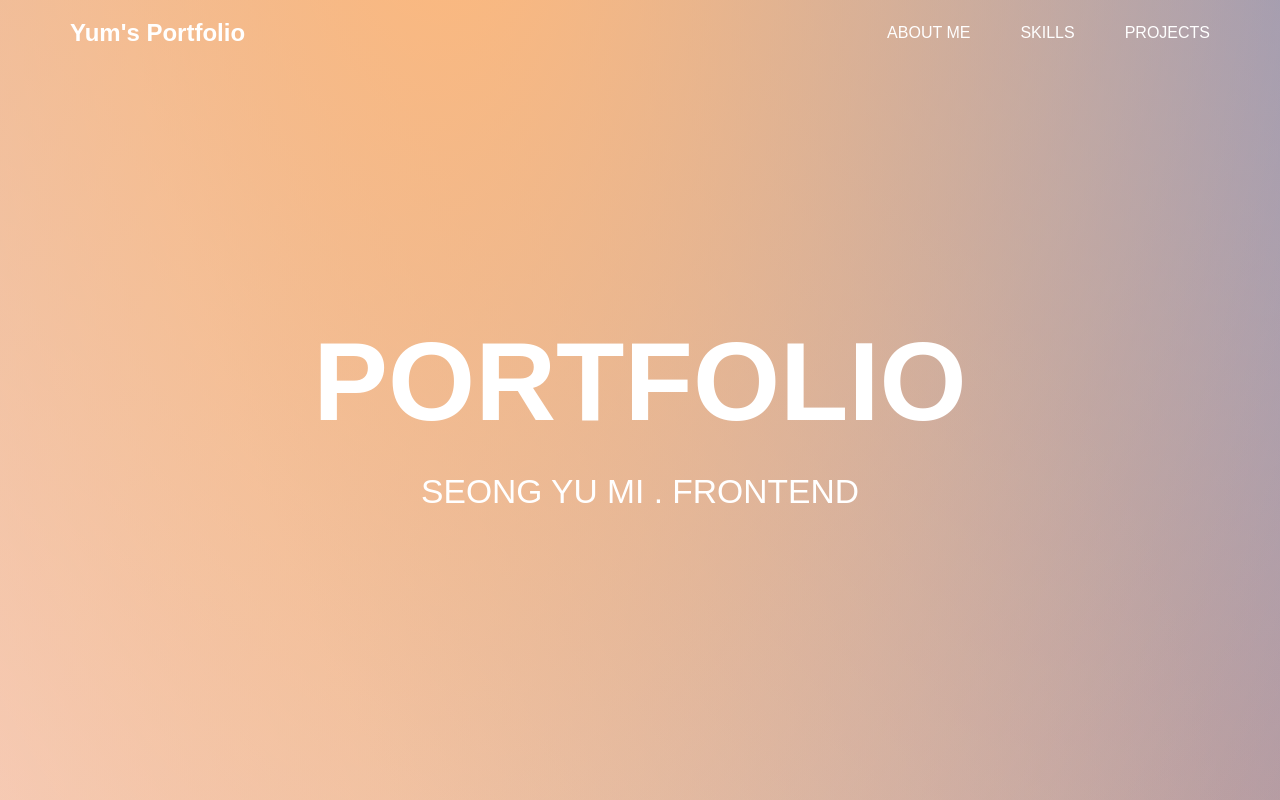
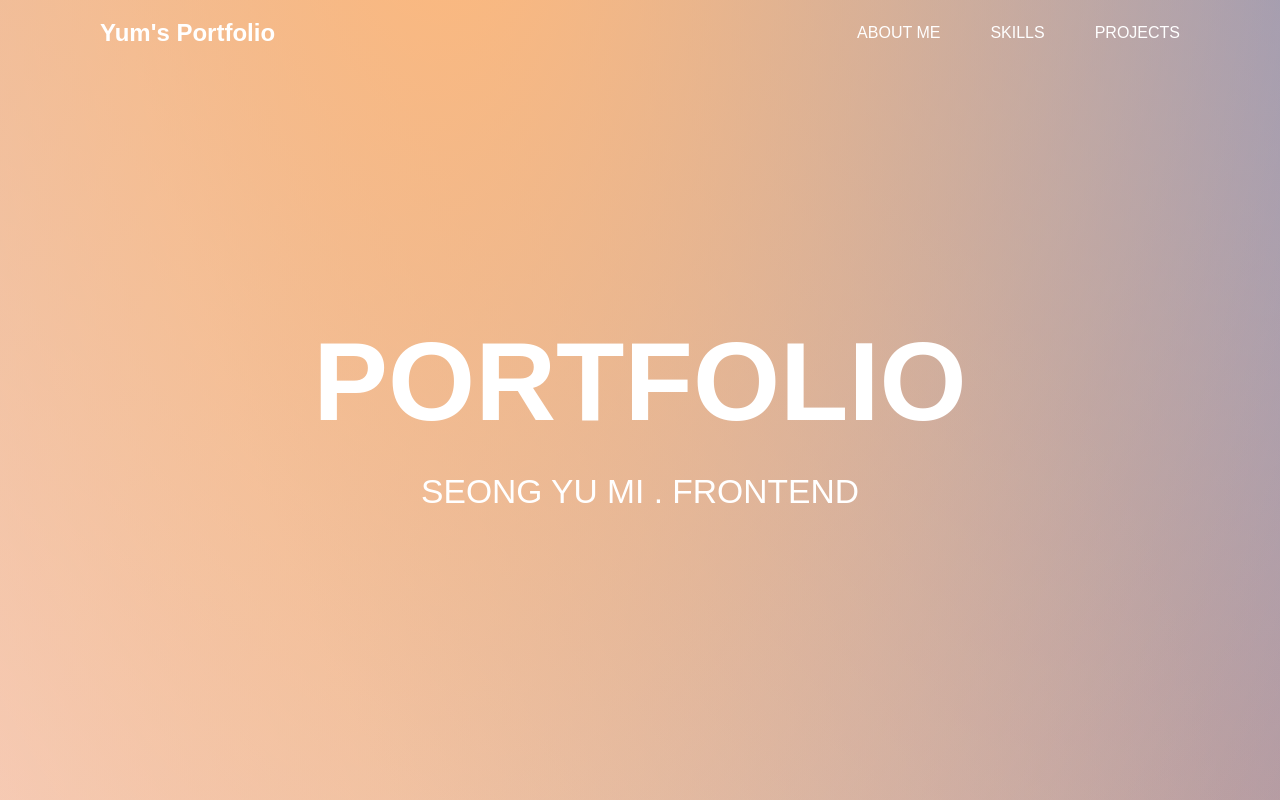
Before and after one commit to SeongYum/yum_portfolio, a React (Create React App) app: page / in a window 1280 px wide. Shown: the top 800 px of the page. Built offline with nearby package versions, Linux system fonts and the light colour scheme; a web font is replaced by a local one.

Commit message:
헤더 CSS 수정

```diff
--- a/src/components/Header/Header.js
+++ b/src/components/Header/Header.js
@@ -67,7 +67,7 @@ const HeaderContents = styled.div`
   display: flex;
   justify-content: space-between;
   align-items: center;
-
+  padding: 0 30px;
   .name {
     color: #ffffff;
     font-weight: 600;
```
